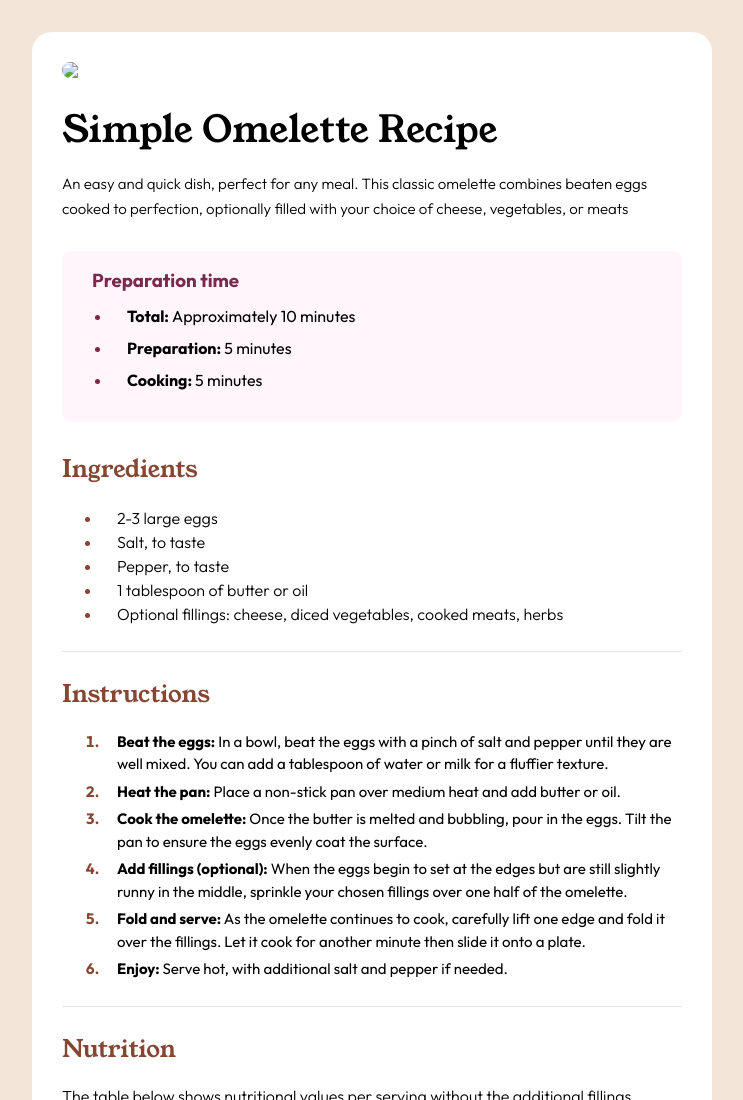
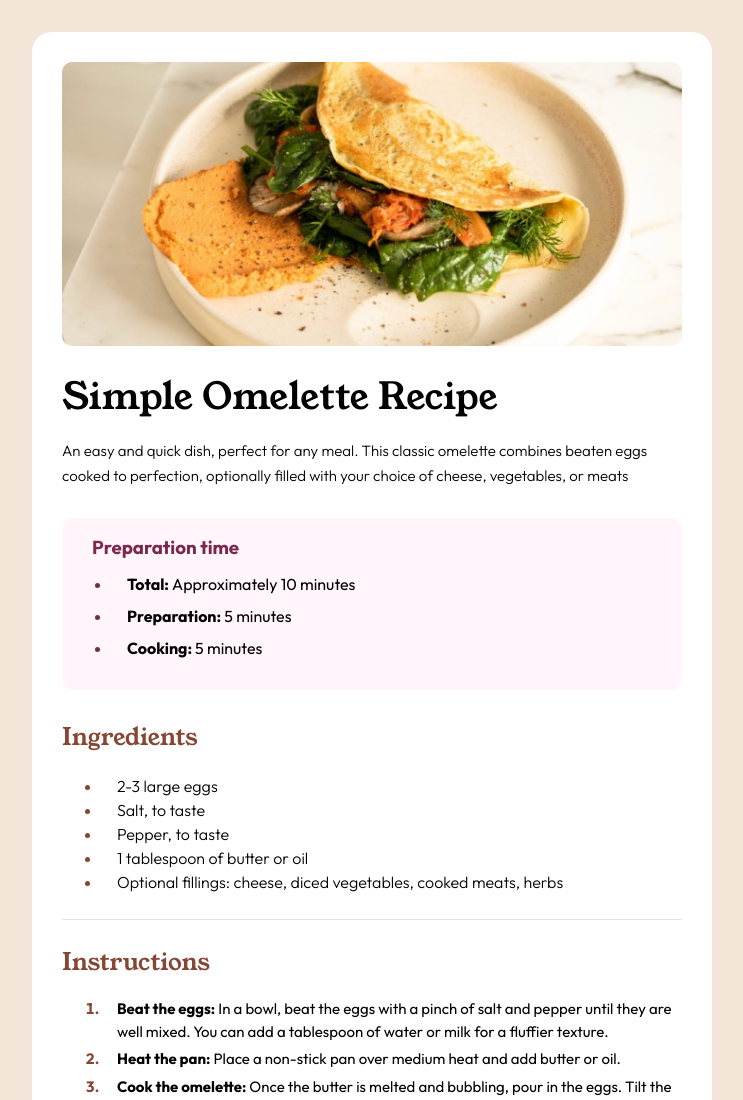
Before and after one commit to Heidison-Gomez27/My-Recipe-page, a plain HTML site: page index.html in a window 1280 px wide. Shown: the top 1100 px of the page, without its empty margins (268-1011 px from the left). Drawn offline with Linux system fonts and the light colour scheme.

Commit message:
Update index.html

```diff
--- a/index.html
+++ b/index.html
@@ -13,7 +13,7 @@
  <div class="container2">
   <header class="head">
 
-  <img src="assets/images/image-omelette.jpeg" class="img">
+  <img src="images/image-omelette.jpeg" class="img">
 
   <h1 class="title">Simple Omelette Recipe</h1>
   <p class="paragraph">An easy and quick dish, perfect for any meal. This classic omelette combines beaten eggs cooked to perfection, optionally filled with your choice of cheese, vegetables, or meats</p>
```
